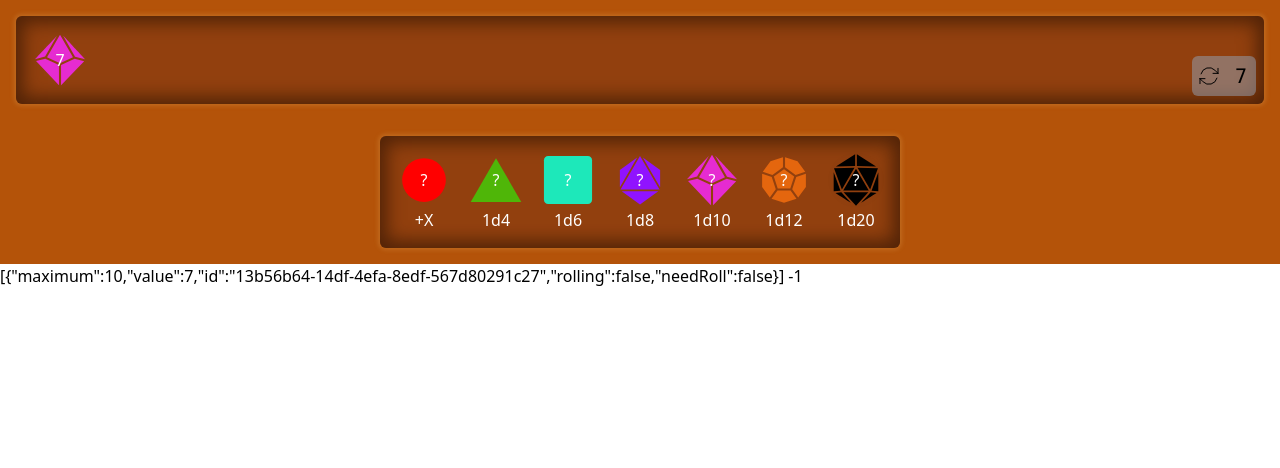
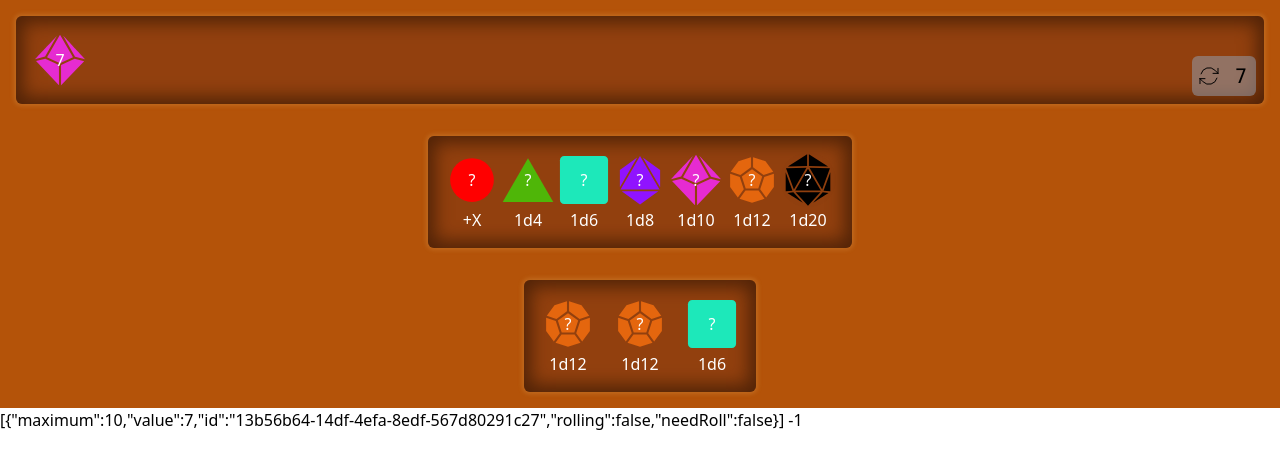
Before and after one commit to Lethargie1/Maptool-DiceTray, a Svelte app: page / in a window 1280 px wide. Shown: the top 468 px of the page. Built offline with nearby package versions, Linux system fonts and the light colour scheme; the HTML template or start-up script is replaced by a standard one.

Commit message:
start of saved combination

```diff
--- a/src/Tray.svelte
+++ b/src/Tray.svelte
@@ -1,5 +1,5 @@
 <script>
-    import { trayContent, PossibleDices } from "./diceStore.js";
+    import { trayContent, PossibleDices, savedDiceCombination } from "./diceStore.js";
     import produce from "immer";
     import Dice from "./Dice.svelte";
     import { DiceObj } from "./diceStore.js";
@@ -8,6 +8,7 @@
     import ModifierModal from "./ModifierModal.svelte";
     import Icon from "./Icon.svelte";
     import TrayTotal from "./TrayTotal.svelte"
+    import TrayHole from "./TrayHole.svelte"
 
     let showModal = false;
     let value = -1;
@@ -52,11 +53,9 @@
     }
 </script>
 
-<div class=" bg-amber-700 p-4">
-    <div
-        class="bg-amber-800 flex justify-start flex-wrap gap-0 p-4 relative min-h-full trayhole rounded-md"
-        on:contextmenu={handleContext}
-    >
+<div class="bg-amber-700">
+<div class="p-4">
+    <TrayHole class="justify-start min-h-full">
         {#each $trayContent as diceContent, i (diceContent.id)}
             <div
                 animate:flip={{ delay: 200, duration: 1000 }}
@@ -69,12 +68,10 @@
             </div>
         {/each}
         <TrayTotal trayStore={trayContent} buttonAction={handleReroll}/>
-    </div>
+    </TrayHole>
 </div>
-<div class=" bg-amber-700 p-4 flex justify-center">
-    <div
-        class="bg-amber-800 flex items-center gap-4 p-4 justify-center trayhole rounded-md"
-    >
+<div class="p-4 flex justify-center">
+    <TrayHole class="justify-center">
         {#each PossibleDices as Rollable}
             <div
                 class=" bg-transparent flex items-center justify-center cursor-pointer"
@@ -83,8 +80,27 @@
                 <Dice diceContent={Rollable} displayMode={true} />
             </div>
         {/each}
+    </TrayHole>
+</div>
+<div class="p-4 flex justify-center">
+
+    {#each $savedDiceCombination as diceComb}
+    <div
+        class="bg-amber-800 flex items-center gap-4 p-4 justify-center trayhole rounded-md"
+    >
+    {#each diceComb.diceList as dice}
+        <div  class=" bg-transparent flex items-center justify-center cursor-pointer">
+            <Dice diceContent={dice} displayMode={true} />
+
+        </div>
+        {/each}
     </div>
+    {/each}
+
 </div>
+</div>
+
+
 <ModifierModal bind:showModal on:success={handleModalModifier} />
 {JSON.stringify($trayContent)}
 {value}
--- /dev/null
+++ b/src/TrayHole.svelte
@@ -0,0 +1,20 @@
+<script>
+    export let contextAction = () => null;
+    function handleContext(event) {
+        event.preventDefault();
+        contextAction();
+    }
+</script>
+
+<div class:hole={true} class={$$props.class} on:contextmenu={handleContext}>
+    <slot />
+</div>
+
+<style>
+    .hole {
+        @apply bg-amber-800 flex flex-wrap gap-0 p-4 relative rounded-md;
+        box-shadow: inset 0 0px 17px 7px rgba(54, 23, 4, 0.7),
+            0 0 4px 2px rgba(221, 160, 81, 0.3); /*bottom internal shadow*/
+    }
+
+</style>
--- a/src/diceStore.js
+++ b/src/diceStore.js
@@ -89,6 +89,14 @@ export let trayContent = new writable([
 ]);
 
 
+export let savedDiceCombination = new writable([
+    {
+        name: "initial combo",
+        diceList: [
+            new DiceObj(12), new DiceObj(12), new DiceObj(6)
+        ]
+    }
+])
 
 
 
```
